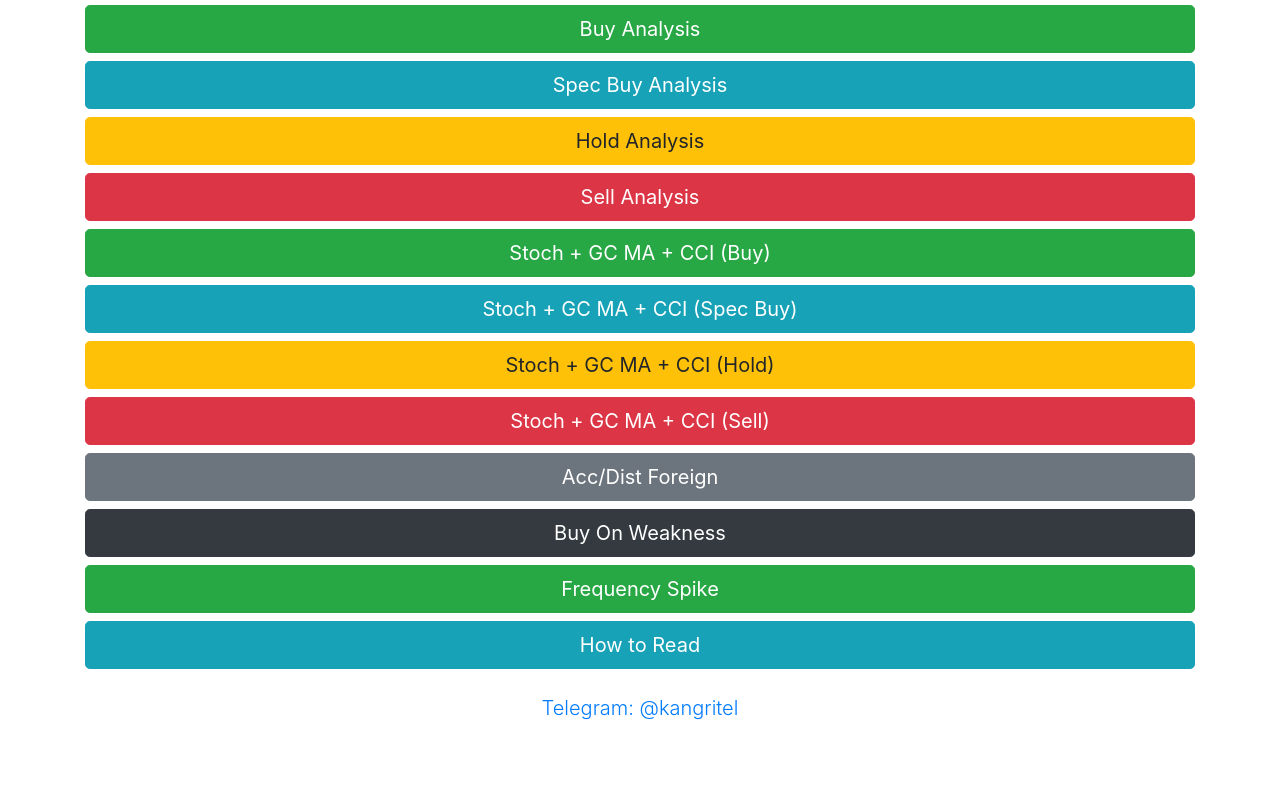
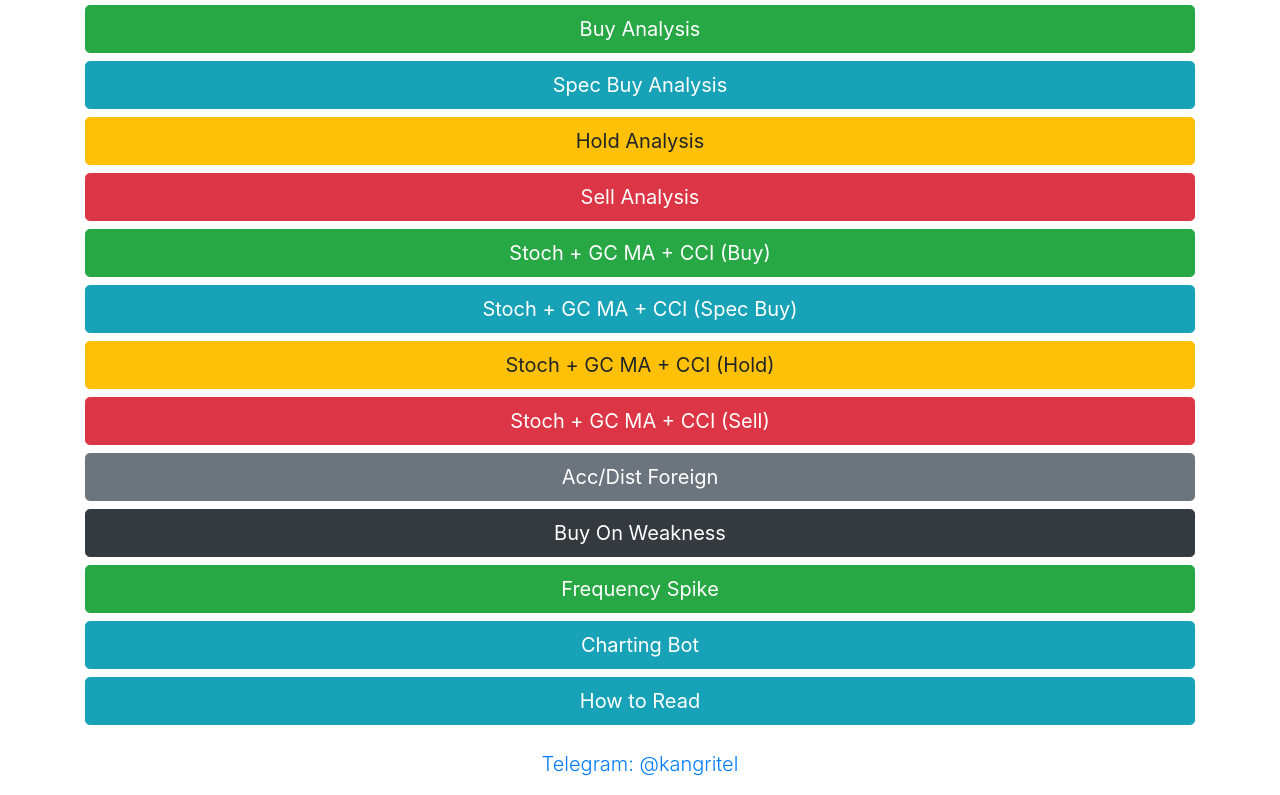
Before and after one commit to greekrode/kangritel, a plain HTML site: page index.html in a window 1280 px wide. Shown: the part 211-1006 px from the top of the page. Before the commit the page ends 950 px from the top, so only its background shows below. Drawn offline with Linux system fonts and the light colour scheme.

Commit message:
Add bot link

```diff
--- a/index.html
+++ b/index.html
@@ -58,6 +58,7 @@
         <a href="results/AccDistForeign.html" role="button" class="btn btn-secondary btn-lg btn-block">Acc/Dist Foreign</a>
         <a href="results/BuyOnWeakness.html" role="button" class="btn btn-dark btn-lg btn-block">Buy On Weakness</a>
         <a href="results/FreqSpike.html" role="button" class="btn btn-success btn-lg btn-block">Frequency Spike</a>
+        <a href="https://t.me/t4c_bot" role="button" class="btn btn-info btn-lg btn-block">Charting Bot</a>
         <a href="howto.html" role="button" class="btn btn-info btn-lg btn-block">How to Read</a>
         <br>
         <a href="https://t.me/kangritel"><p class="lead">Telegram: @kangritel</p></a>
```
